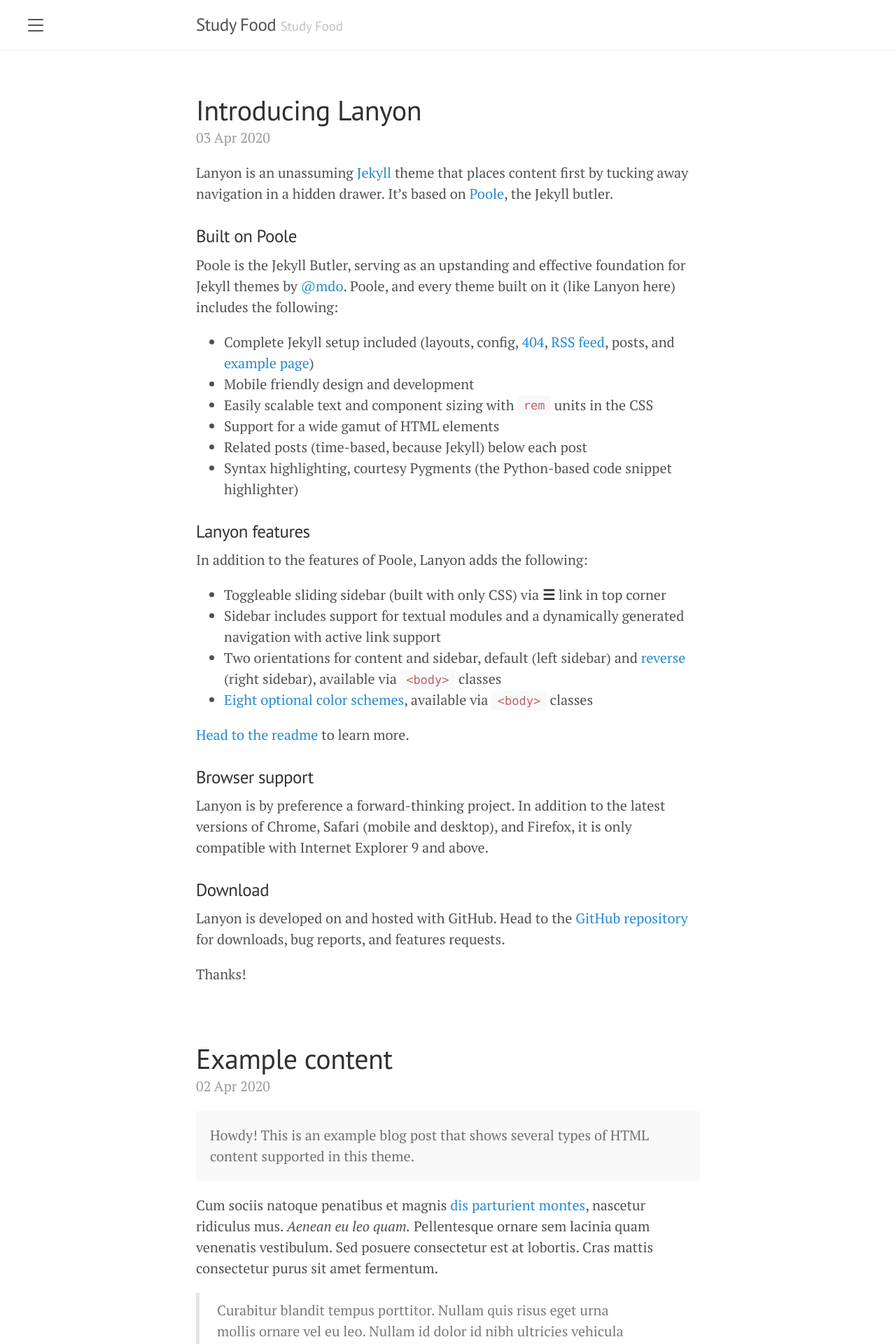
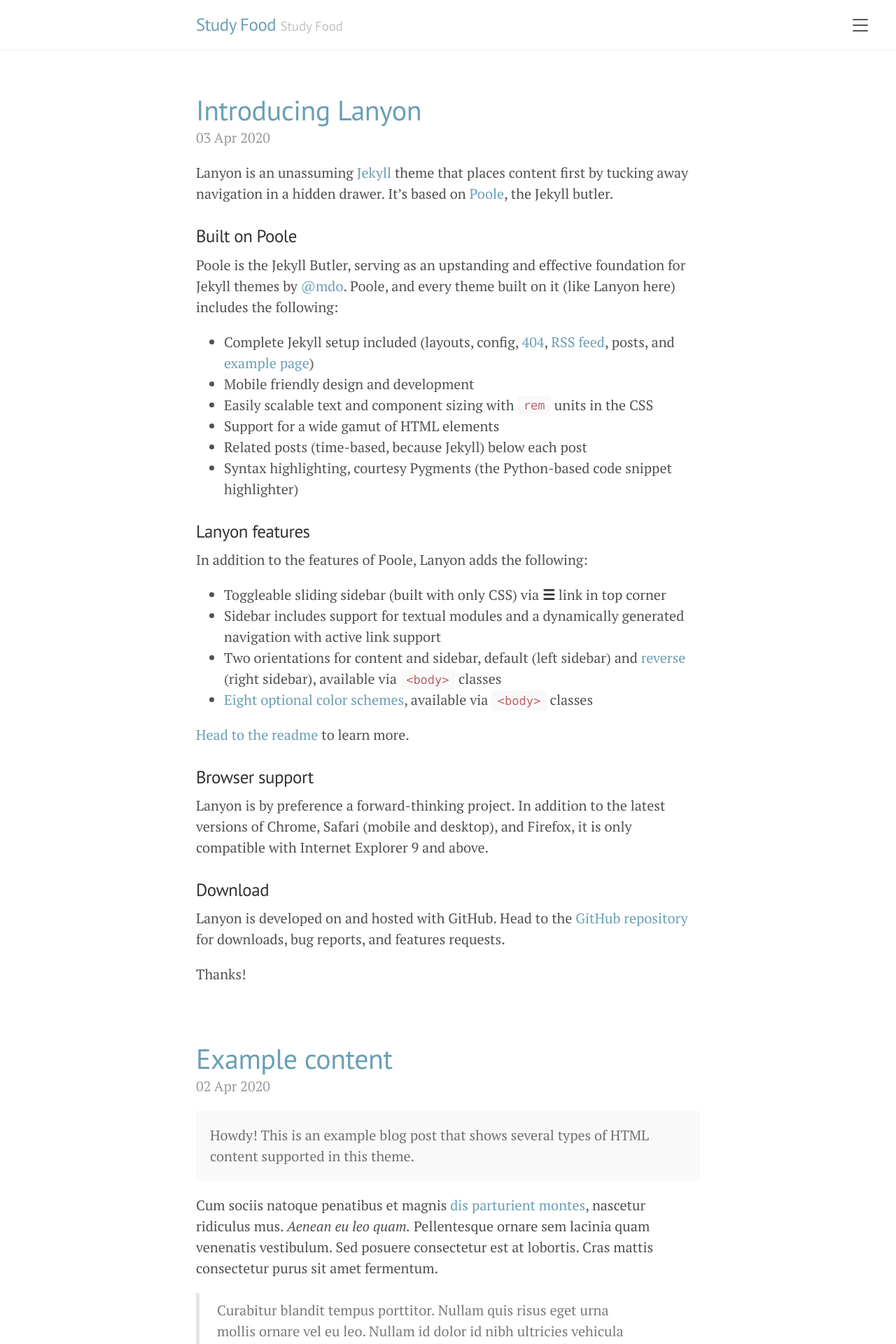
Before and after one commit to studyfood/p, a Jekyll site: the page built from index.html, in a window 1280 px wide. Shown: the top 1920 px of the page at 70% size. Built offline with Jekyll 4.4.1, drawn with Linux system fonts in a browser that asks for light colours; the list of posts is cut into pages by our own code.

Commit message:
Update default.html

```diff
--- a/_layouts/default.html
+++ b/_layouts/default.html
@@ -3,7 +3,7 @@
 
   {% include head.html %}
 
-  <body>
+  <body class="theme-base-0d layout-reverse sidebar-overlay">
 
     {% include sidebar.html %}
 
```
